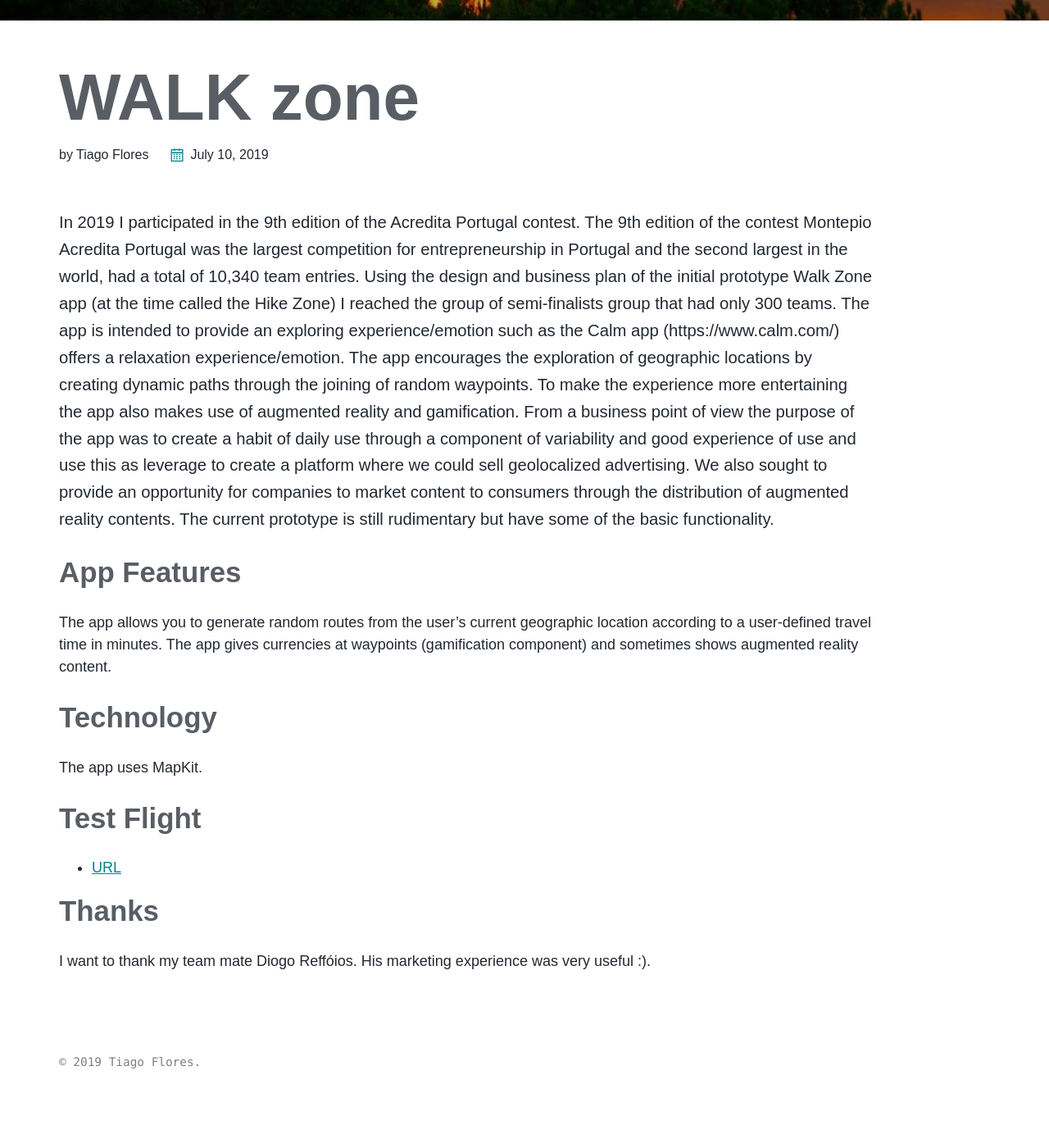
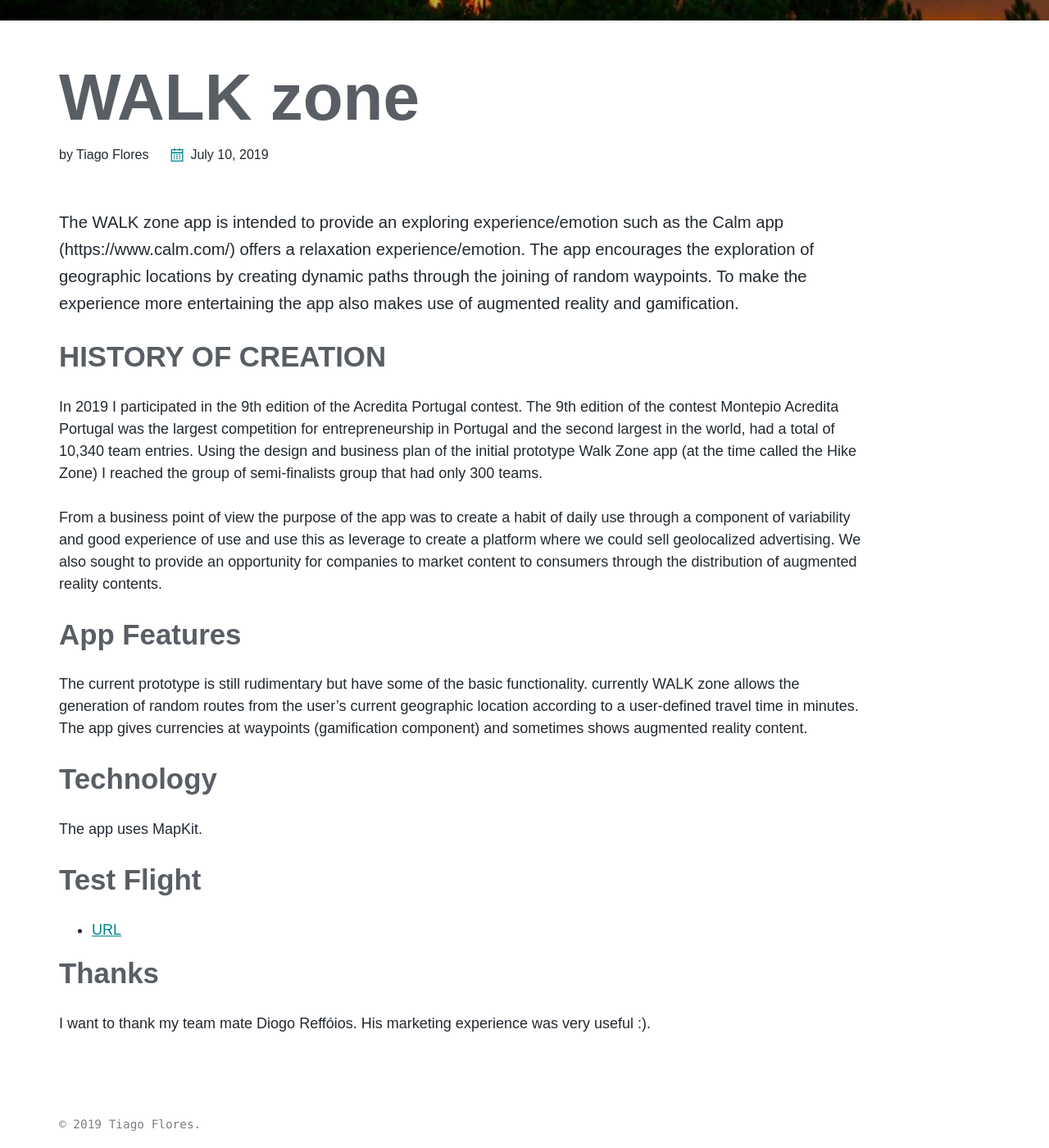
Before and after one commit to TiagoMJFlores/tiagomjflores.github.io, a Jekyll site: the page built from _appstore/walkzone.md, in a window 1280 px wide and 1400 px high, scrolled down 810 px. Shown: the whole window at 82% size. Built offline with Jekyll 4.4.1, drawn with Linux system fonts in a browser that asks for light colours; before the commit the page ends 2144 px from its top, so only the background shows below that.

Commit message:
WALK zone now is shorter and some other writing fixs

```diff
--- a/_appstore/walkzone.md
+++ b/_appstore/walkzone.md
@@ -7,24 +7,24 @@ image:
 comments: false
 ---
 
+The WALK zone app is intended to provide an exploring experience/emotion such as the Calm app (https://www.calm.com/) offers a relaxation experience/emotion.
+The app encourages the exploration of geographic locations by creating dynamic paths through the joining of random waypoints.
+To make the experience more entertaining the app also makes use of augmented reality and gamification.
+
+## HISTORY OF CREATION
+
 In 2019 I participated in the 9th edition of the Acredita Portugal contest.
 The 9th edition of the contest Montepio Acredita Portugal was the largest competition for entrepreneurship in Portugal
 and the second largest in the world, had a total of 10,340 team entries.
 Using the design and business plan of the initial prototype Walk Zone app (at the time called the Hike Zone) I reached the group of semi-finalists group that had only 300 teams.
-The app is intended to provide an exploring experience/emotion such as the Calm app (https://www.calm.com/) offers
-a relaxation experience/emotion.
-The app encourages the exploration of geographic locations by creating dynamic paths through the joining of random waypoints.
-To make the experience more entertaining the app also makes use of augmented reality and gamification.
+
 From a business point of view the purpose of the app was to create a habit of daily use through a component of variability and good experience of use and use this as leverage to create a platform where we could sell geolocalized advertising.
-We also sought to provide an opportunity for companies to market content to consumers through the distribution of
-augmented reality contents.
-The current prototype is still rudimentary but have some of the basic functionality.
-
+We also sought to provide an opportunity for companies to market content to consumers through the distribution of augmented reality contents.
 
 ## App Features
 
-The app allows you to generate random routes from the user's current geographic location according to
-a user-defined travel time in minutes.
+The current prototype is still rudimentary but have some of the basic functionality.
+currently WALK zone allows the generation of random routes from the user's current geographic location according to a user-defined travel time in minutes.
 The app gives currencies at waypoints (gamification component) and sometimes shows augmented reality content.
 
 ## Technology
```
